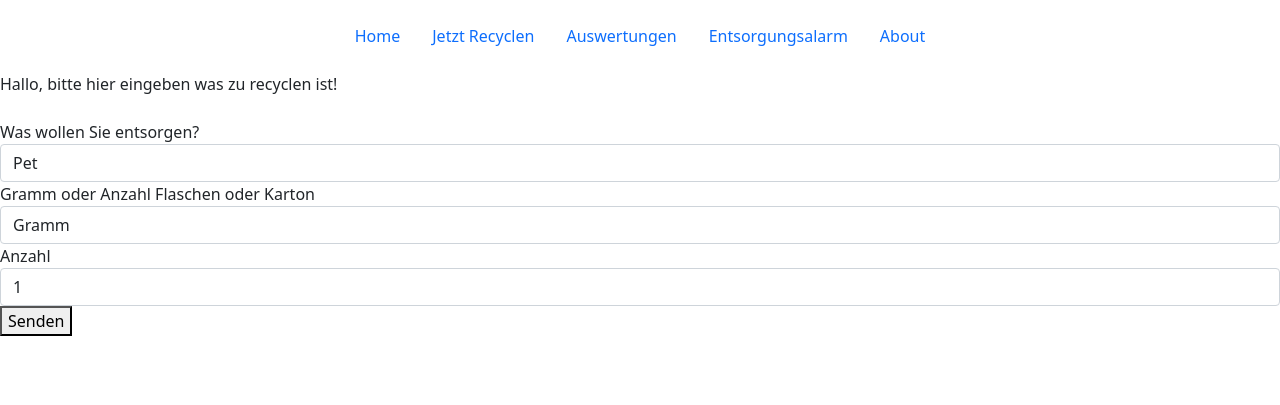
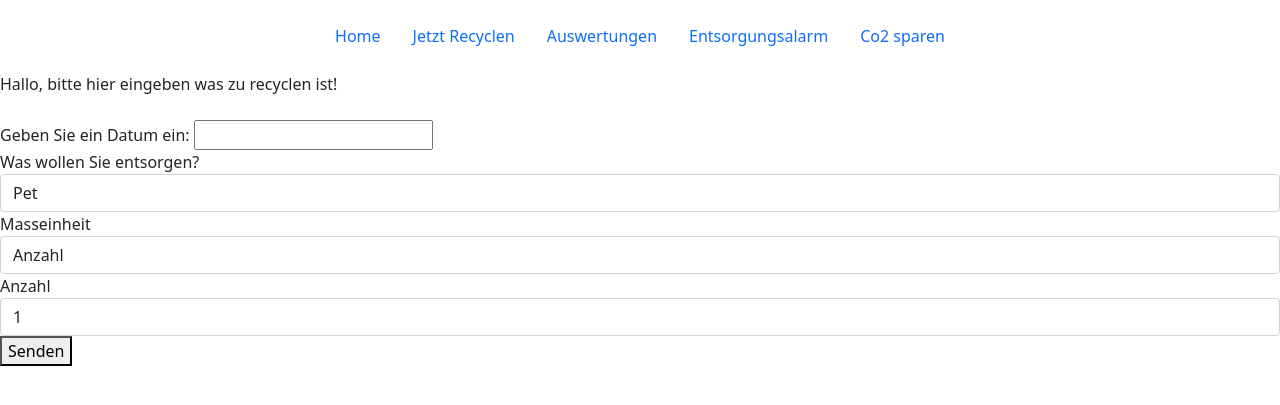
Before and after one commit to glz99/PROG2, a Flask app: page /form in a window 1280 px wide. Shown: the top 405 px of the page. Run offline with Flask 2, Linux system fonts and the light colour scheme; some libraries are stand-ins or nearby versions.

Commit message:
am Projekt weitergearbeitet

```diff
--- a/daten.py
+++ b/daten.py
@@ -2,7 +2,7 @@
 
 import json
 
-
+#jsondatei öffnen (Liste)
 def opendatei():
     try:
         with open("daten2.json") as open_file:
@@ -13,8 +13,8 @@
     return datei_inhalt
 
 
-
+#Daten aus Formularfeld speichern
 
 def storedatei(datei_inhalt):
     with open("daten2.json", "w") as open_file:
-        json.dump(datei_inhalt, open_file)
+        json.dump(datei_inhalt, open_file, indent=2)
--- a/main.py
+++ b/main.py
@@ -3,6 +3,11 @@
 from flask import render_template
 from flask import request
 from daten import opendatei, storedatei
+import plotly
+from rechnen.co2 import co2_berechnen
+
+
+
 
 
 app = Flask("Daten")
@@ -23,34 +28,40 @@
     if request.method.lower() == "get":
         return render_template("formular.html")
     if request.method.lower() == "post":
-        a=request.form.get("was")
-        b=request.form.get("Masseinheit")
-        c=request.form.get("anzahl")
-        meine_sammlung = {'was': a, "Masseinheit": b,  "anzahl":c}
+        a=request.form.get("Datum")  # Verknüpfung zu json
+        b=request.form.get("Was")   #Verknüpfung zu json
+        c=request.form.get("Masseinheit") #Verknüpfung zu json
+        d=request.form.get("Anzahl") #Verknüpfung zu json
+        meine_sammlung = {"Datum": a, 'Was': b, "Masseinheit": c,  "Anzahl": d}
 
         data=opendatei()
         data.append(meine_sammlung)
         storedatei(data)
 
-        return render_template("formular.html")
+        return render_template("formular.html", name="meine_sammlung")
 
 
 
 
 #Auswertungseite
 @app.route ("/auswertung")
-def auswertung():
-    return render_template("auswertung.html")
+def auswerten():
+    auswertungs_liste = [] #list erstellen leer für die HTML seite
+    data = opendatei()  #Json Datei öffnen
+    for element in data: # für jedes Element in der jason Datei soll es nun jeweils die Elemente zu der (neuen) auswertungs_liste dazutun
+        auswertungs_liste.append([element["Datum"],element["Was"], element["Masseinheit"], element["Anzahl"]])
+    return render_template("auswertung.html", liste=auswertungs_liste) #ausgabe des Htmls und der auswertungs_liste
 
 #Alarm
 @app.route ("/entsorgungsalarm")
 def entsorgungsalarm():
     return render_template("entsorgungsalarm.html")
 
-#Seite mit About
-@app.route ("/About")
+#Seite mit co2
+@app.route ("/co2")
 def about():
-    return render_template("About.html")
+    neue_ersparnis= co2_berechnen(5)
+    return "Die Ersparnis ist: " + str(neue_ersparnis) + " Gramm Co2"
 
 
 
--- /dev/null
+++ b/rechnen/co2.py
@@ -0,0 +1,5 @@
+def co2_berechnen(anzahl): #Glasflasche 3.3 dl = 200gramm
+    #Jede Tonne recyceltes Glas spart 670 kg CO2 ein.somit spart jedes Kilogramm Glas670 Gramm  c02
+    # -> jede Flasche somit 134 Gramm c02
+    ersparnis = anzahl * 134
+    return (ersparnis)
--- a/templates/Formular.html
+++ b/templates/Formular.html
@@ -5,7 +5,7 @@
       <meta charset="utf-8">
       <link rel="stylesheet" href="{{ url_for('static', filename='bootstrap.min.css') }}">
     </head>
-<!-- Navigation-->
+<!-- Navigation--, Link: https://getbootstrap.com/docs/5.1/examples/headers/-->
     <div class="container">
     <header class="d-flex justify-content-center py-3">
       <ul class="nav nav-pills">
@@ -13,7 +13,7 @@
         <li class="nav-item"><a href="http://127.0.0.1:5000/form" class="nav-link">Jetzt Recyclen</a></li>
         <li class="nav-item"><a href="http://127.0.0.1:5000/auswertung" class="nav-link">Auswertungen</a></li>
         <li class="nav-item"><a href="http://127.0.0.1:5000/entsorgungsalarm" class="nav-link">Entsorgungsalarm</a></li>
-        <li class="nav-item"><a href="http://127.0.0.1:5000/About" class="nav-link">About</a></li>
+        <li class="nav-item"><a href="http://127.0.0.1:5000/co2" class="nav-link">Co2 sparen</a></li>
       </ul>
     </header>
   </div>
@@ -26,39 +26,54 @@
 <!-- Formularfelder-->
 
 <form method="POST">
+<!--https://wiki.selfhtml.org/wiki/HTML/Tutorials/Formulare/input/time-->
 
   <div class="form-group">
-    <label for="was">Was wollen Sie entsorgen?</label>
-    <select class="form-control"  name= "was" id="was"> !<-- name und ID braucht es beide-->
+  <label for="date">Geben Sie ein Datum ein:</label>
+    <input id="date" name="Datum">
+  </div>
+
+
+
+  <div class="form-group">
+    <label for="Was">Was wollen Sie entsorgen?</label>
+    <select class="form-control"  name= "Was" id="Was"> !<-- name und ID braucht es beide-->
       <option>Pet</option>
       <option>Glas</option>
       <option>Karton</option>
     </select>
   </div>
       <div class="form-group">
-    <label for="Masseinheit">Gramm oder Anzahl Flaschen oder Karton</label>
+    <label for="Masseinheit">Masseinheit</label>
     <select class="form-control"  name= "Masseinheit" id="Masseinheit">!<-- name und ID braucht es beide-->
+      <option>Anzahl</option>
       <option>Gramm</option>
-      <option>Anzahl</option>
-        <option>Kilogramm</option>
-      <option>Karton</option>
+
+
     </select>
   </div>
 
 
   <div class="form-group">
-    <label for="anzahl">Anzahl</label>
-    <select class="form-control"  name= "anzahl" id="anzahl">!<-- name und ID braucht es beide-->
+    <label for="Anzahl">Anzahl</label>
+    <select class="form-control"  name= "Anzahl" id="Anzahl">!<-- name und ID braucht es beide-->
       <option>1</option>
       <option>2</option>
       <option>3</option>
       <option>4</option>
       <option>5</option>
-        <option>100</option>
+      <option>6</option>
+      <option>7</option>
+      <option>8</option>
+      <option>9</option>
+      <option>10</option>
+      <option>100</option>
       <option>200</option>
       <option>300</option>
       <option>400</option>
       <option>500</option>
+      <option>600</option>
+
     </select>
   </div>
   <div class="form-group">
--- a/templates/About.html
+++ b/templates/co2.html
@@ -14,7 +14,7 @@
         <li class="nav-item"><a href="http://127.0.0.1:5000/form" class="nav-link">Jetzt Recyclen</a></li>
         <li class="nav-item"><a href="http://127.0.0.1:5000/auswertung" class="nav-link">Auswertungen</a></li>
         <li class="nav-item"><a href="http://127.0.0.1:5000/entsorgungsalarm" class="nav-link">Entsorgungsalarm</a></li>
-        <li class="nav-item"><a href="http://127.0.0.1:5000/About" class="nav-link">About</a></li>
+        <li class="nav-item"><a href="http://127.0.0.1:5000/co2" class="nav-link">Co2 sparen</a></li>
       </ul>
     </header>
   </div>
--- a/templates/entsorgungsalarm.html
+++ b/templates/entsorgungsalarm.html
@@ -13,7 +13,7 @@
         <li class="nav-item"><a href="http://127.0.0.1:5000/form" class="nav-link">Jetzt Recyclen</a></li>
         <li class="nav-item"><a href="http://127.0.0.1:5000/auswertung" class="nav-link">Auswertungen</a></li>
         <li class="nav-item"><a href="http://127.0.0.1:5000/entsorgungsalarm" class="nav-link">Entsorgungsalarm</a></li>
-        <li class="nav-item"><a href="http://127.0.0.1:5000/About" class="nav-link">About</a></li>
+        <li class="nav-item"><a href="http://127.0.0.1:5000/co2" class="nav-link">Co2 sparen</a></li>
       </ul>
     </header>
   </div>
--- a/templates/index.html
+++ b/templates/index.html
@@ -14,7 +14,7 @@
         <li class="nav-item"><a href="http://127.0.0.1:5000/form" class="nav-link">Jetzt Recyclen</a></li>
         <li class="nav-item"><a href="http://127.0.0.1:5000/auswertung" class="nav-link">Auswertungen</a></li>
         <li class="nav-item"><a href="http://127.0.0.1:5000/entsorgungsalarm" class="nav-link">Entsorgungsalarm</a></li>
-        <li class="nav-item"><a href="http://127.0.0.1:5000/About" class="nav-link">About</a></li>
+        <li class="nav-item"><a href="http://127.0.0.1:5000/co2" class="nav-link">Co2 sparen</a></li>
       </ul>
     </header>
   </div>
```
Also changed, not shown: auswertung.py (+2 -8 lines), templates/auswertung.html (+26 -1 lines).
